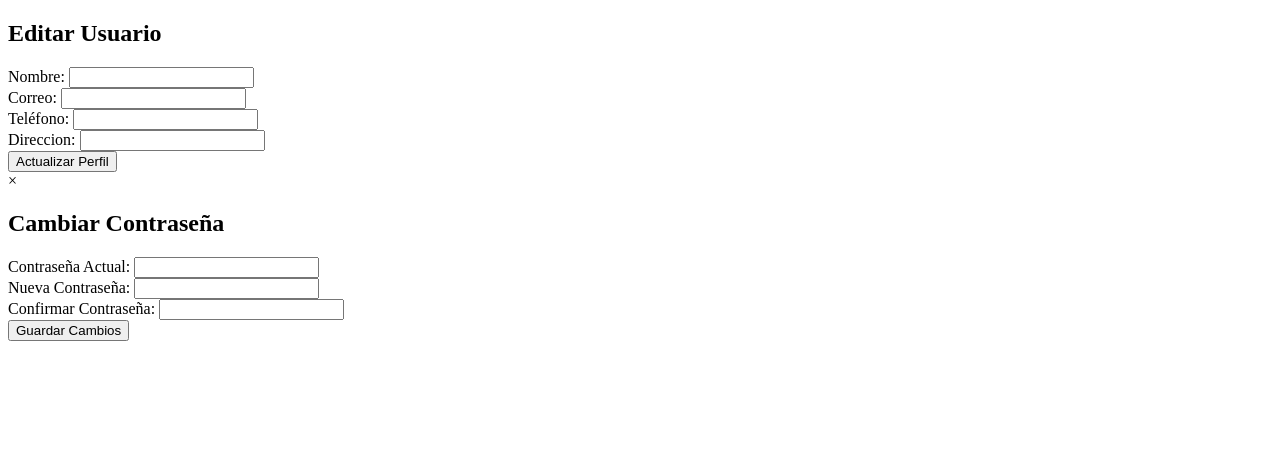
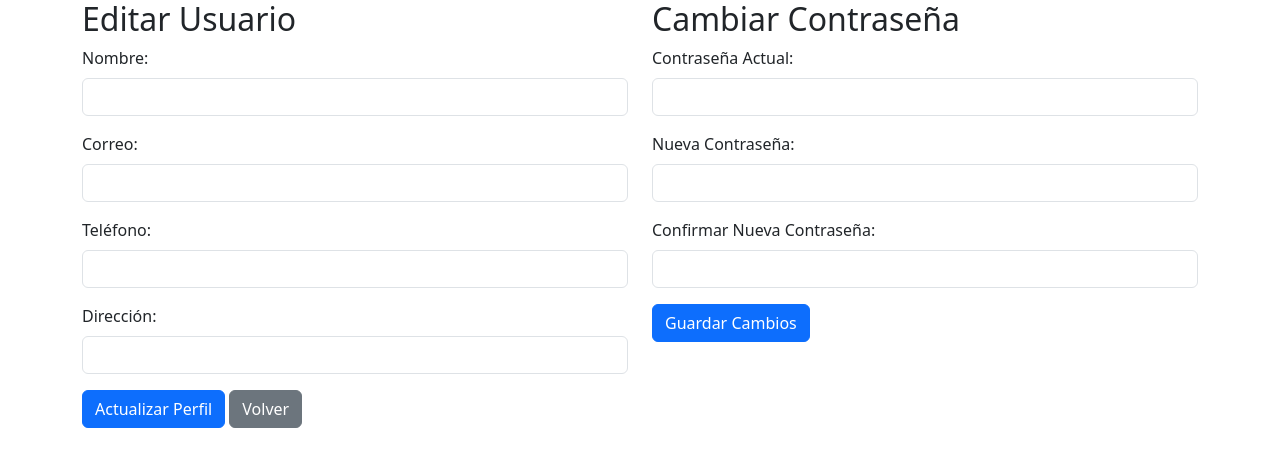
Before and after one commit to Juan-mkd/project-Yournominow, a Django app: page /perfil/ in a window 1280 px wide. Shown: the top 467 px of the page. Run offline with Django 5.2, Linux system fonts and the light colour scheme; the visitor is signed in with stand-in values (Sample User, id 1); data that the repository does not hold is empty.

Commit message:
perfil se puede actualizar y cambiar contraseña, con su validaciones

```diff
--- a/login/templates/editar_usuario.html
+++ b/login/templates/editar_usuario.html
@@ -4,60 +4,63 @@
     <meta charset="UTF-8">
     <meta name="viewport" content="width=device-width, initial-scale=1.0">
     <title>Editar Usuario</title>
+    <link href="https://cdn.jsdelivr.net/npm/bootstrap@5.3.3/dist/css/bootstrap.min.css" rel="stylesheet" integrity="sha384-QWTKZyjpPEjISv5WaRU9OFeRpok6YctnYmDr5pNlyT2bRjXh0JMhjY6hW+ALEwIH" crossorigin="anonymous">
 </head>
 <body>
-    <h2>Editar Usuario</h2>
-    <form method="post" action="">
-        {% csrf_token %}
-        <!-- Sección para editar perfil -->
-        <label for="usu_nombre">Nombre:</label>
-        <input type="text" id="usu_nombre" name="usu_nombre" value="{{ usuario.usu_nombre }}"><br>
+    <div class="container">
+        <div class="row">
+            <div class="col-md-6">
+                <h2>Editar Usuario</h2>
+                <form method="post" action="">
+                    {% csrf_token %}
+                    <!-- Sección para editar perfil -->
+                    <div class="mb-3">
+                        <label for="usu_nombre" class="form-label">Nombre:</label>
+                        <input type="text" id="usu_nombre" name="usu_nombre" class="form-control" value="{{ usuario.usu_nombre }}">
+                    </div>
+                    <div class="mb-3">
+                        <label for="usu_correo" class="form-label">Correo:</label>
+                        <input type="email" id="usu_correo" name="usu_correo" class="form-control" value="{{ usuario.usu_correo }}">
+                    </div>
+                    <div class="mb-3">
+                        <label for="usu_telefono" class="form-label">Teléfono:</label>
+                        <input type="number" id="usu_telefono" name="usu_telefono" class="form-control" value="{{ usuario.usu_telefono }}">
+                    </div>
+                    <div class="mb-3">
+                        <label for="usu_direccion" class="form-label">Dirección:</label>
+                        <input type="text" id="usu_direccion" name="usu_direccion" class="form-control" value="{{ usuario.usu_direccion }}">
+                    </div>
+                    <button type="submit" name="submit_perfil" class="btn btn-primary">Actualizar Perfil</button>
+                    <button type="button" onclick="window.history.back();" class="btn btn-secondary">Volver</button>
+                </form>
+            </div>
 
-        <label for="usu_correo">Correo:</label>
-        <input type="email" id="usu_correo" name="usu_correo" value="{{ usuario.usu_correo }}"><br>
-
-        <label for="usu_telefono">Teléfono:</label>
-        <input type="text" id="usu_telefono" name="usu_telefono" value="{{ usuario.usu_telefono }}"><br>
-
-        <label for="usu_direccion">Direccion:</label>
-        <input type="text" id="usu_direccion" name="usu_direccion" value="{{ usuario.usu_direccion }}"><br>
-
-        <button type="submit" name="submit_perfil">Actualizar Perfil</button><br>
-
-
-
-        <div id="modal" class="modal">
-            <div class="modal-content">
-                <span class="close" onclick="cerrarModal()">&times;</span>
+            <div class="col-md-6">
                 <h2>Cambiar Contraseña</h2>
-                <form id="cambiar_contraseña_form" method="post" action="">
+                <form method="post" action="">
                     {% csrf_token %}
-                    <label for="contraseña_actual">Contraseña Actual:</label>
-                    <input type="password" id="contraseña_actual" name="contraseña_actual"><br>
-
-                    <label for="nueva_contraseña">Nueva Contraseña:</label>
-                    <input type="password" id="nueva_contraseña" name="nueva_contraseña"><br>
-
-                    <label for="confirmar_contraseña">Confirmar Contraseña:</label>
-                    <input type="password" id="confirmar_contraseña" name="confirmar_contraseña"><br>
-                    <button type="submit" name="submit_contraseña">Guardar Cambios</button>
+                    <div class="mb-3">
+                        <label for="contraseña_actual" class="form-label">Contraseña Actual:</label>
+                        <input type="password" id="contraseña_actual" name="contraseña_actual" class="form-control">
+                    </div>
+                    <div class="mb-3">
+                        <label for="nueva_contraseña" class="form-label">Nueva Contraseña:</label>
+                        <input type="password" id="nueva_contraseña" name="nueva_contraseña" class="form-control">
+                    </div>
+                    <div class="mb-3">
+                        <label for="confirmar_contraseña" class="form-label">Confirmar Nueva Contraseña:</label>
+                        <input type="password" id="confirmar_contraseña" name="confirmar_contraseña" class="form-control">
+                    </div>
+                    <button type="submit" name="submit_contraseña" class="btn btn-primary">Guardar Cambios</button>
                 </form>
-
             </div>
         </div>
-    </form>
 
-    <script>
-        // JavaScript para manejar el modal
-        function mostrarModal() {
-            var modal = document.getElementById("modal");
-            modal.style.display = "block";
-        }
+        {% for message in messages %}
+        <div class="alert alert-{{ message.tags }}">{{ message }}</div>
+        {% endfor %}
+    </div>
 
-        function cerrarModal() {
-            var modal = document.getElementById("modal");
-            modal.style.display = "none";
-        }
-    </script>
+    <script src="https://cdn.jsdelivr.net/npm/bootstrap@5.3.3/dist/js/bootstrap.bundle.min.js" integrity="sha384-YvpcrYf0tY3lHB60NNkmXc5s9fDVZLESaAA55NDzOxhy9GkcIdslK1eN7N6jIeHz" crossorigin="anonymous"></script>
 </body>
 </html>
--- a/login/views.py
+++ b/login/views.py
@@ -1,6 +1,6 @@
 from django.shortcuts import render,HttpResponse,redirect,redirect,get_object_or_404
 from  usuario.models import Usuario,Rol
-from django.contrib.auth.hashers import make_password
+from django.contrib.auth.hashers import check_password, make_password
 from django.shortcuts import render
 from django.core.mail import send_mail
 from django.conf import settings
@@ -20,7 +20,7 @@
 
 from django.contrib.auth.decorators import login_required
 from django.contrib import messages
-import re
+
 
 
 
@@ -227,19 +227,15 @@
             confirmar_contraseña = request.POST.get('confirmar_contraseña')
 
             # Verificar la contraseña actual
-            user_authenticated = authenticate(username=usuario.cedula, password=contraseña_actual)
-            if user_authenticated is None:
+            if check_password(contraseña_actual, usuario.password):
+                if nueva_contraseña == confirmar_contraseña:
+                    usuario.password = make_password(nueva_contraseña)
+                    usuario.save()
+                    messages.success(request, 'Contraseña cambiada exitosamente.')
+                    return redirect('perfil_usuario')
+                else:
+                    messages.error(request, 'Las contraseñas no coinciden.')
+            else:
                 messages.error(request, 'La contraseña actual es incorrecta.')
-                return redirect('perfil_usuario')
-
-            if nueva_contraseña == confirmar_contraseña:
-                # Validar y guardar la nueva contraseña (tú lógica de validación aquí)
-                usuario.set_password(nueva_contraseña)
-                usuario.save()
-                messages.success(request, 'Contraseña cambiada exitosamente.')
-                return redirect('perfil_usuario')
-            else:
-                messages.error(request, 'Las contraseñas no coinciden.')
-                return redirect('perfil_usuario')
 
     return render(request, 'editar_usuario.html', {'usuario': usuario})
```
